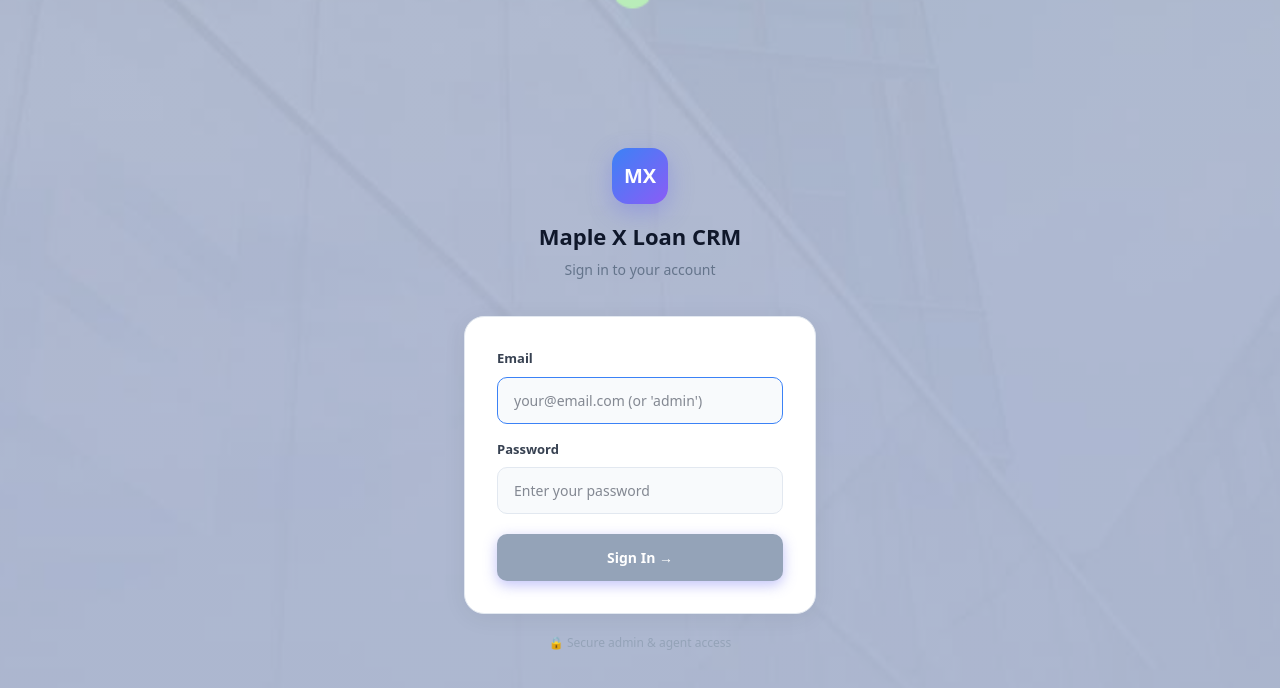
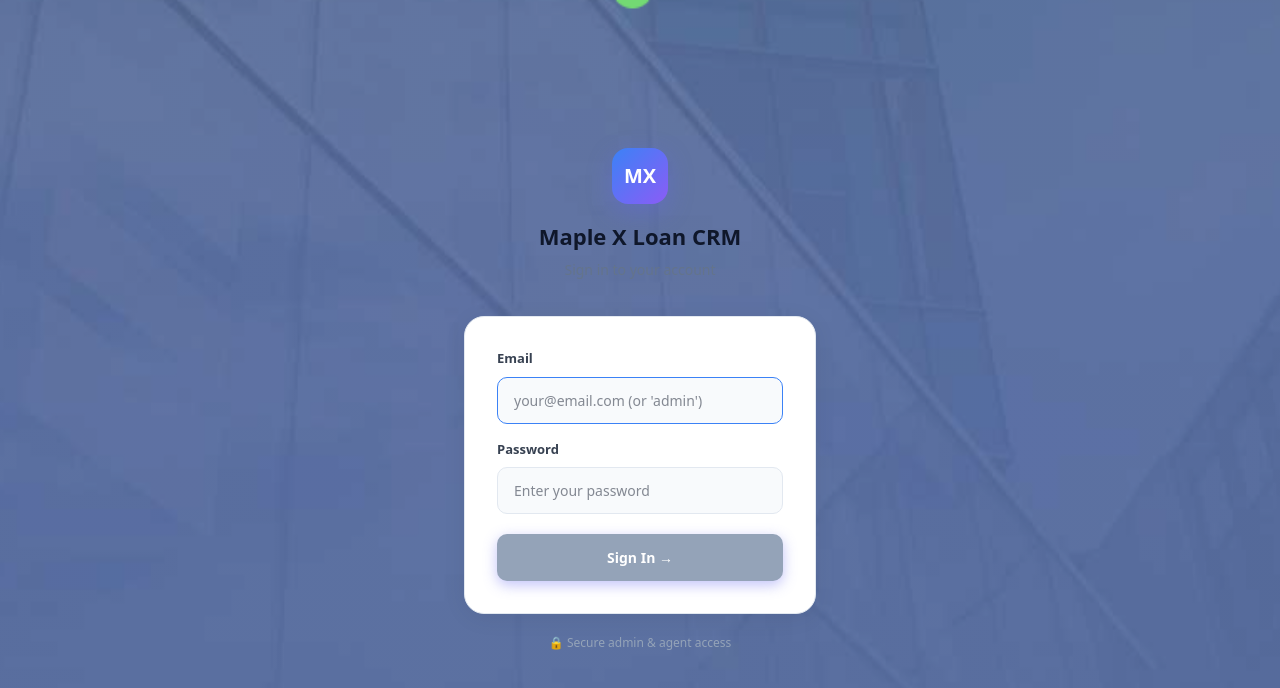
Before and after one commit to BHM2025/loan-crm, a Next.js app: page /login in a window 1280 px wide. Shown: the top 688 px of the page. Built offline with nearby package versions, Linux system fonts and the light colour scheme.

Commit message:
Fix login background: reduce white overlay to 30% so image shows

```diff
--- a/app/login/page.tsx
+++ b/app/login/page.tsx
@@ -36,7 +36,7 @@ function LoginForm() {
   });
 
   return (
-    <div style={{ minHeight: "100vh", backgroundImage: "linear-gradient(rgba(255,255,255,0.65), rgba(255,255,255,0.65)), url('/bg.png')", backgroundSize: "cover", backgroundPosition: "center", backgroundRepeat: "no-repeat", display: "flex", alignItems: "center", justifyContent: "center", fontFamily: "system-ui, sans-serif" }}>
+    <div style={{ minHeight: "100vh", backgroundImage: "linear-gradient(rgba(255,255,255,0.3), rgba(255,255,255,0.3)), url('/bg.png')", backgroundSize: "cover", backgroundPosition: "center", backgroundRepeat: "no-repeat", display: "flex", alignItems: "center", justifyContent: "center", fontFamily: "system-ui, sans-serif" }}>
       <div style={{ width: "100%", maxWidth: 400, padding: "0 24px" }}>
 
         {/* Logo */}
```
